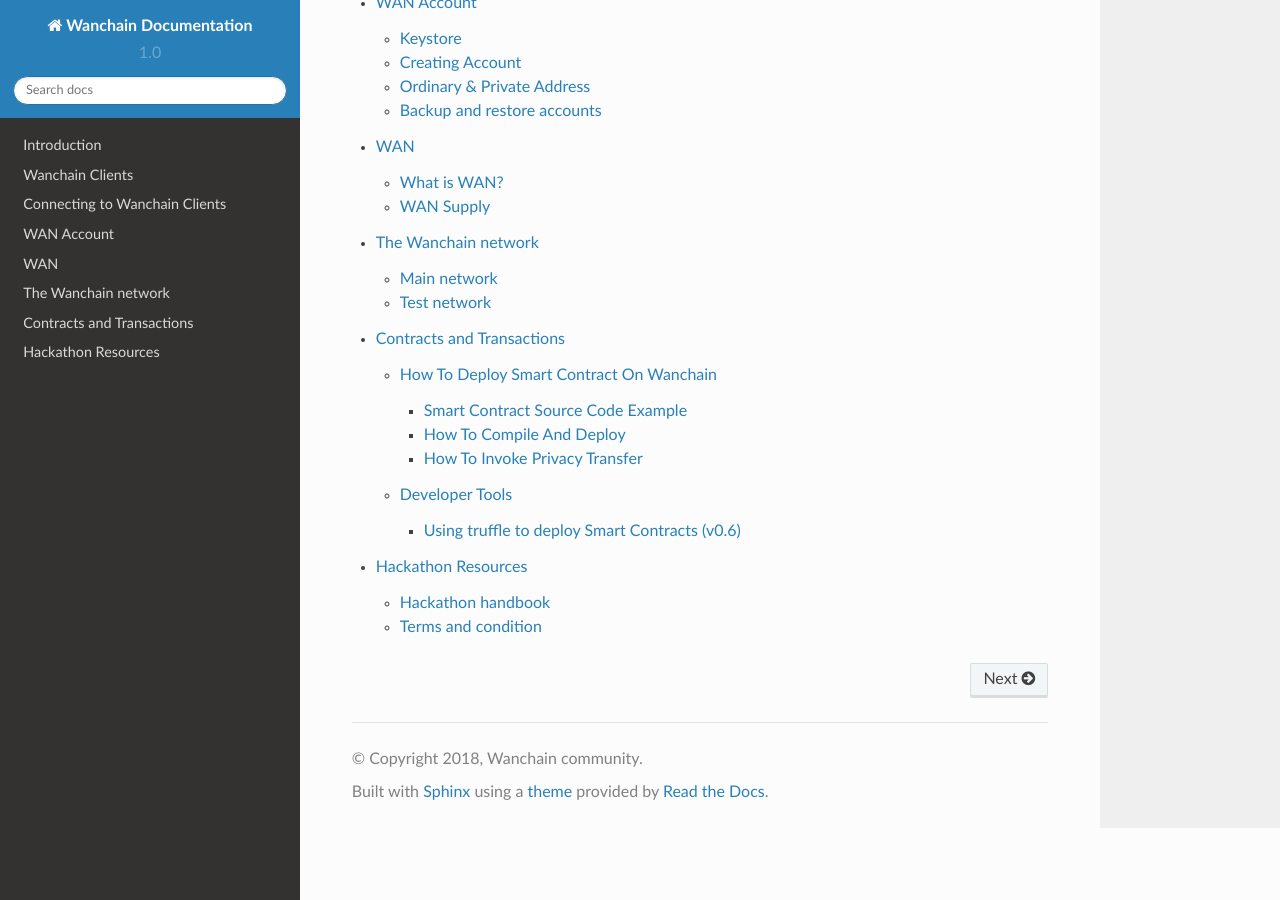
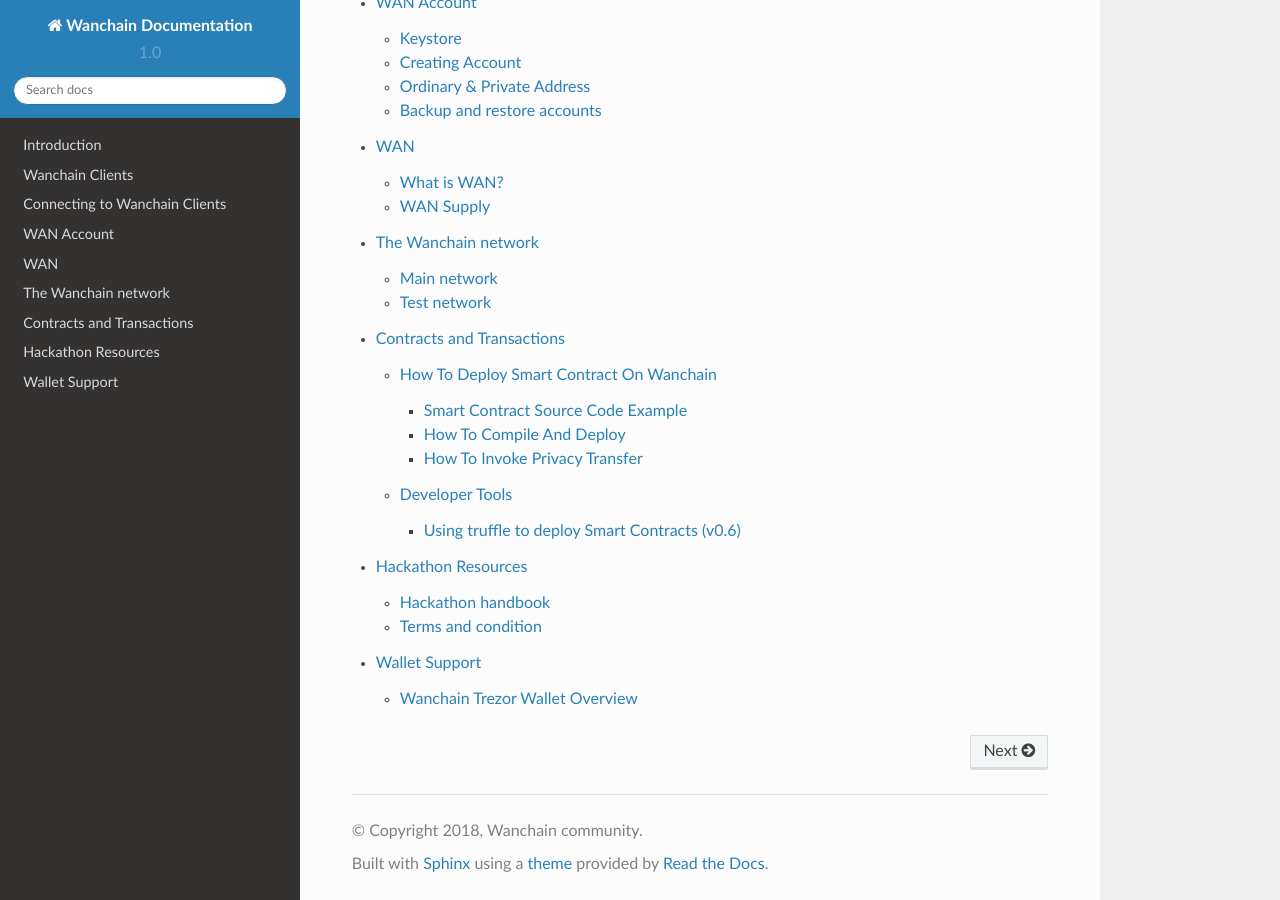
Before and after one commit to wanchain/wanchain_docs, a Sphinx documentation site: the page built from source/index.rst, in a window 1280 px wide and 900 px high, scrolled down 1092 px. Built offline with Sphinx 7.4.7 and the Read the Docs theme 2.0.0, drawn with Linux system fonts in a browser that asks for light colours.

Commit message:
add wallet overview

```diff
--- a/source/index.rst
+++ b/source/index.rst
@@ -28,3 +28,4 @@
    the-wanchain-network.rst
    contracts-and-transactions/index.rst
    hackathon-resources.rst
+   wallet-support.rst
--- /dev/null
+++ b/source/wallet-support.rst
@@ -0,0 +1,7 @@
+################################################################################
+Wallet Support
+################################################################################
+
+=================================================================================================================
+`Wanchain Trezor Wallet Overview <https://www.wanchain.org/files/wanchain_trezor_wallet_overview.pdf>`_
+=================================================================================================================
```
